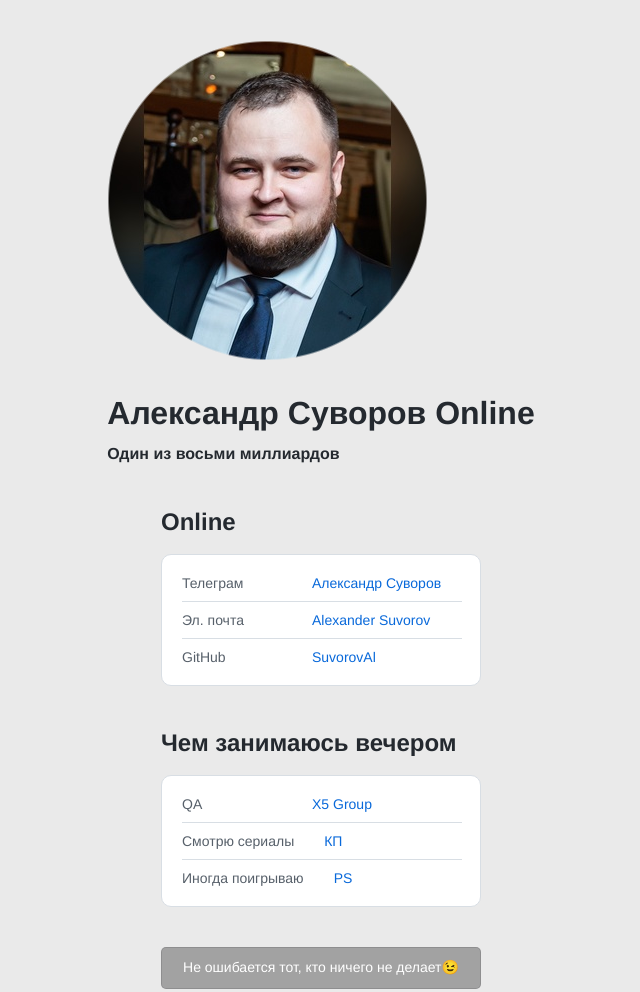
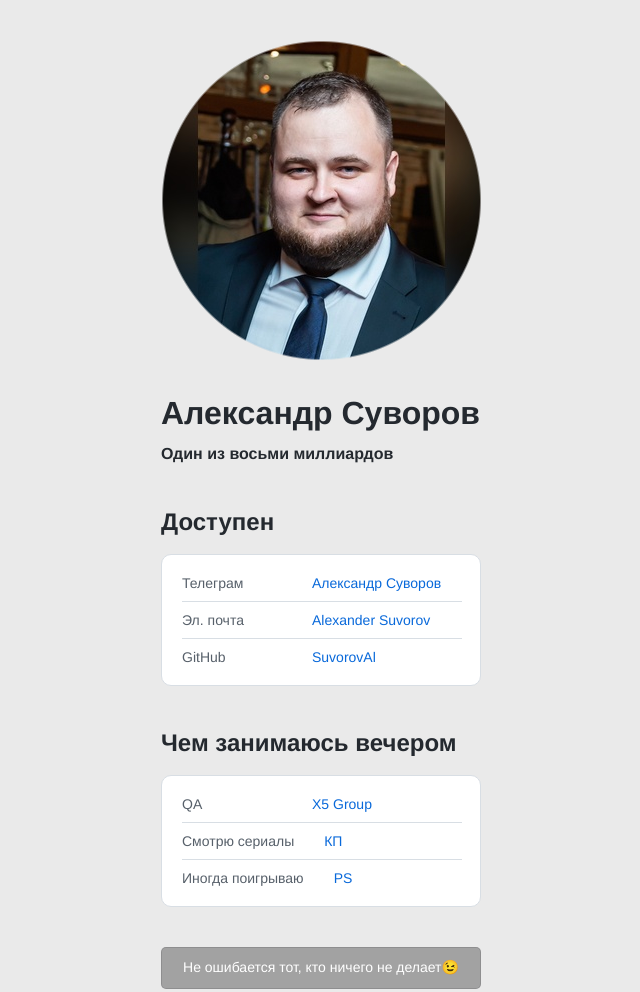
Before and after one commit to SuvorovAl/SuvorovAl.github.io, a plain HTML site: page index.html in a window 1280 px wide. Shown: the whole page, without its empty margins (319-959 px from the left). Drawn offline with Linux system fonts and the light colour scheme.

Commit message:
Update index.html

```diff
--- a/index.html
+++ b/index.html
@@ -12,12 +12,12 @@
   <body>
     <header class="header">
       <img src="me1.png" alt="me1" class="header__me1" />
-      <h1 class="header__title">Александр Суворов Online</h1>
+      <h1 class="header__title">Александр Суворов</h1>
       <h3 class="header__subtitle">Один из восьми миллиардов</h3>
     </header>
     <main>
       <section class="links">
-        <h2 class="links__header">Online</h2>
+        <h2 class="links__header">Доступен</h2>
         <ul class="links__container">
           <li class="links__link">
             <p class="links__title">Телеграм</p>
```
